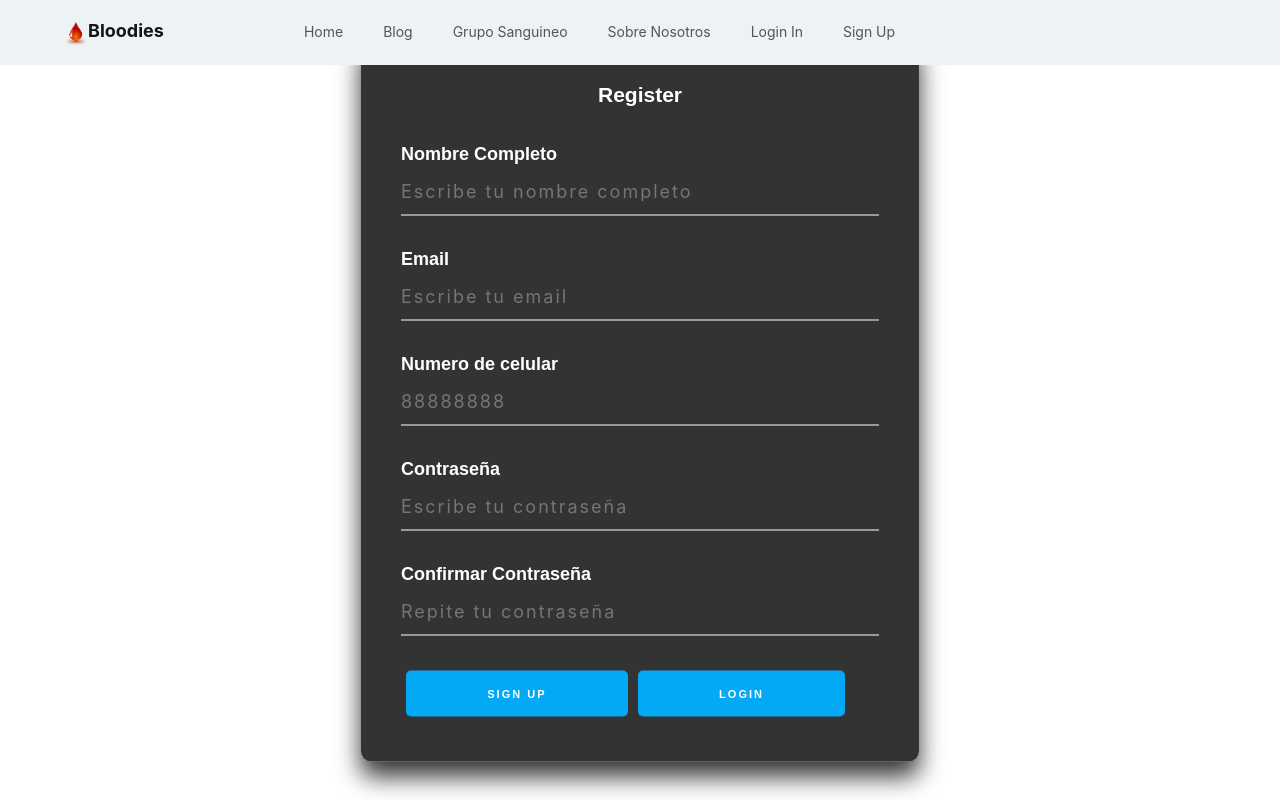
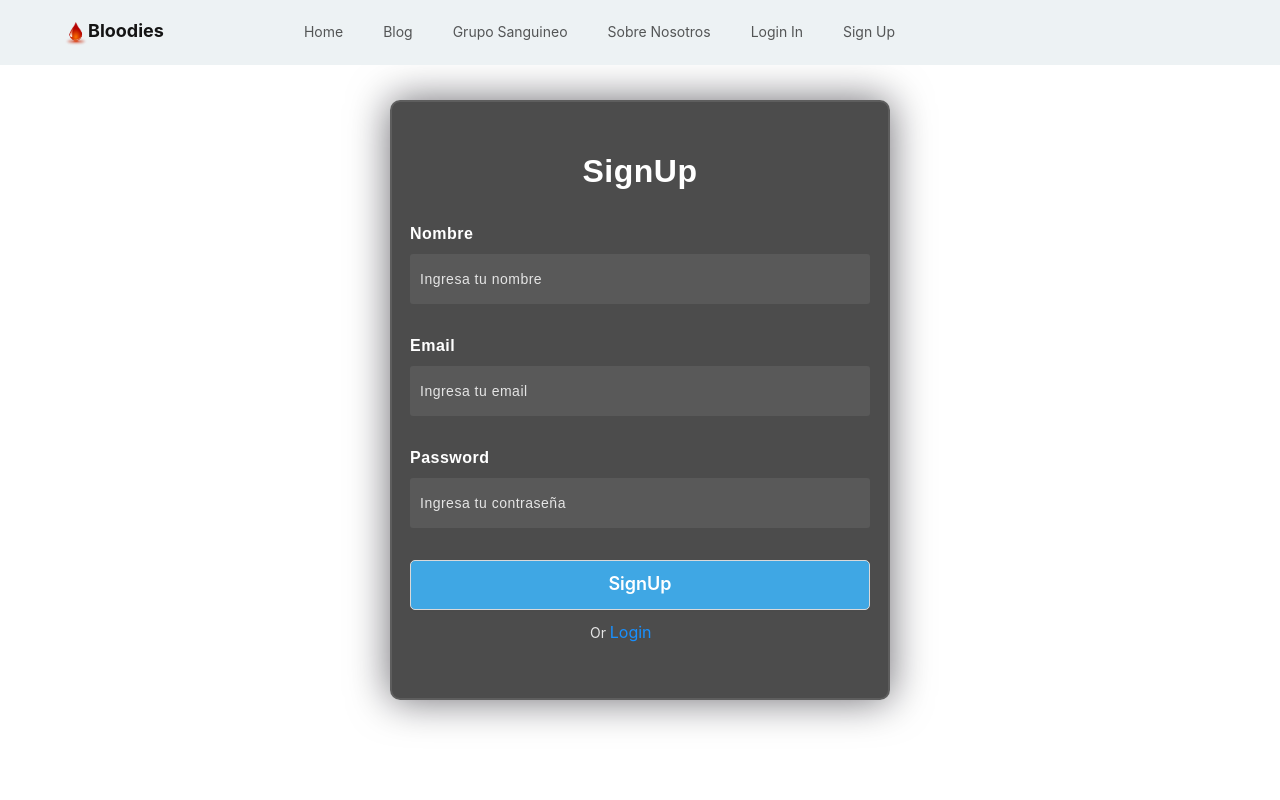
Before and after one commit to RoyHudson/Bloodies-Landing-Page, a Nuxt app: page /register in a window 1280 px wide. Built offline with nearby package versions, Linux system fonts and the light colour scheme.

Commit message:
agrego login register

```diff
--- /dev/null
+++ b/lib/service.js
@@ -0,0 +1,27 @@
+const API_URL = process.env.NUXT_ENV_BASE_URL
+
+export const loginUsersApi = async (_user) => {
+  const newUser = { identifier: _user.username, password: _user.password }
+  try {
+    const res = await fetch(`${API_URL}/tbl-usuarios?Email=${_user.username}&Password=${_user.password}`)
+    console.log('login')
+  } catch (error) {
+    throw Error(error.message)
+  }
+}
+
+export const createUserApi = async (user) => {
+  try {
+    const res = await fetch(`${API_URL}/tbl-usuarios`, {
+      method: 'POST',
+      headers: {
+        Accept: 'application/json',
+        'Content-Type': 'application/json;charset=UTF-8',
+      },
+      body: JSON.stringify(user),
+    });
+    console.log('register')
+  } catch (error) {
+    throw Error(error.message);
+  }
+};
--- a/nuxt.config.js
+++ b/nuxt.config.js
@@ -14,6 +14,9 @@ export default {
     link: [
       { rel: 'icon', type: 'image/x-icon', href: '/favicon.ico' }
     ]
+  },
+  env:{
+      NUXT_ENV_BASE_URL: process.env.BASE_URL || 'http://localhost:3000'
   },
 
   // Global CSS: https://go.nuxtjs.dev/config-css
--- a/pages/login.vue
+++ b/pages/login.vue
@@ -1,113 +1,137 @@
 <template>
-<div id="login">
-  <Navbar/>
-  <main class="box">
-    <h2>Login</h2>
+
+ <a-layout >
+    <a-layout-header>
+     <Navbar/>
+    </a-layout-header>
+
+    <a-layout-content class="layoutL" style="padding: 10px 50px">
+    <div class="backgroundL">
+
     <form>
-        <div class="inputBox">
-            <label for="email">Email</label>
-            <input type="text" name="email" id="email" placeholder="test@gmail.com" required/>
-        </div>
-        <div class="inputBox">
-            <label for="userPassword">Contraseña</label>
-            <input type="password" name="userPassword" id="userPassword" placeholder="Escribe tu contraseña"
-                   required/>
-        </div>
-        <div>
-            <button type="submit" name="" style="float: none;">Login</button>
-            <nuxt-link to="/register">
-            <a class="button" href="" style="float: none;">Sign up</a>
-            </nuxt-link>
-        </div>
+        <h3><strong>Login</strong></h3>
+
+        <label for="email"><strong>Email</strong></label>
+        <input type="text" placeholder="Email" v-model.trim="email" id="email">
+
+        <label for="password"><strong>Password</strong></label>
+        <input type="password" placeholder="Password" v-model.trim="password" id="password">
     </form>
-</main>
-
-</div>
-</template>
+    <a-button class="loginL" @click="onLogin()">Log In</a-button>
+    <div class="signup">
+      Or
+    <n-link to="/register" style="font-size:medium ">SignUp</n-link>
+    </div>
 
 
+    </div>
+    </a-layout-content>
+
+
+  </a-layout>
+
+</template>
 <script>
-import Navbar from '../components/navbar.vue';
+import { loginUsersApi } from '../lib/service';
 export default {
-    name: "LoginPage",
-    components: { Navbar },
     data() {
         return {
             email: "",
             password: "",
         };
     },
-}
+    methods: {
+        onLogin: async function () {
+            const data = {
+                username: this.email,
+                password: this.password
+            };
+            const result = await loginUsersApi(data);
+            console.log("Respuesta de Strapi ==> ", result);
+            await this.$router.push('/clientes');
+        }
+    },
+};
 </script>
-
 <style>
 
-.box {
-    background-color: rgba(0, 0, 0, 0.8);
-    border-radius: 10px;
-    box-shadow: 0 15px 25px rgba(0, 0, 0, 0.8);
-    margin: auto auto;
-    padding: 40px;
+.layoutL{
+
+  height: 500px;
+    width: 500px;
+    background-color: rgba(0, 0, 0, 0.7);
     position: absolute;
+    transform: translate(-50%,-50%);
     top: 50%;
     left: 50%;
-    transform: translate(-50%, -50%);
+    border-radius: 10px;
+    backdrop-filter: blur(10px);
+    border: 2px solid rgba(255,255,255,0.1);
+    box-shadow: 0 0 40px rgba(8,7,16,0.6);
+    padding: 50px 35px;
 }
 
-.box h2 {
-    font-family: Arial, Helvetica, sans-serif;
-    font-weight: 550;
-    margin: 0 0 30px 0;
-    padding: 0;
-    color: #fff;
+.backgroundL{
+    padding: 20px;
+    top: 65%;
+    left: 50%;
+    position: absolute;
+    height: 600px;
+    width: 500px;
+    transform: translate(-50%,-50%);
+
+}
+
+form *{
+    font-family: 'Poppins',sans-serif;
+    color: #ffffff;
+    letter-spacing: 0.5px;
+    outline: none;
+    border: none;
+}
+form h3{
+    color: #ffffff;
+    font-size: 32px;
+    font-weight: 500;
+    line-height: 42px;
     text-align: center;
 }
 
-.box .inputBox label {
-    font-family: Arial, Helvetica, sans-serif;
+label{
+    display: block;
+    margin-top: 30px;
+    font-size: 16px;
+    font-weight: 500;
+}
+input{
+    display: block;
+    height: 50px;
+    width: 100%;
+    background-color: rgba(255,255,255,0.07);
+    border-radius: 3px;
+    padding: 0 10px;
+    margin-top: 8px;
+    font-size: 14px;
+    font-weight: 300;
+}
+::placeholder{
+    color: #e5e5e5;
+}
+.loginL{
+    margin-top: 32px;
+   width: 460px;
+   height: 40px;
+    background-color: #3fa7e4;
+    color: #ffffff;
     font-size: 18px;
-    font-weight: 550;
-    color: #fff;
+    font-weight: 600;
+    border-radius: 5px;
+    cursor: pointer;
+}
+.signupL{
+  color: #e5e5e5;
+  margin-top: 10px;
+  margin-left: 180px;
 }
 
-.box .inputBox input {
-    background: transparent;
-    border: none;
-    border-bottom: 1px solid #fff;
-    color: #fff;
-    font-size: 18px;
-    letter-spacing: 2px;
-    margin-bottom: 30px;
-    outline: none;
-    padding: 10px 0;
-    width: 100%;
-}
-
-.box input[type="submit"], .box button[type="submit"], a.button {
-    font-family: Arial, Helvetica, sans-serif;
-    background: #03a9f4;
-    font-size: 11px;
-    border: none;
-    border-radius: 5px;
-    color: #fff;
-    cursor: pointer;
-    font-weight: 600;
-    padding: 15px 81.3px;
-    letter-spacing: 2px;
-    outline: none;
-    text-transform: uppercase;
-    text-decoration: none;
-    margin: 5px 5px 5px 5px;
-    display: inline-block;
-}
-
-.box input[type="submit"]:hover, .box button[type="submit"]:hover, a.button:hover {
-    opacity: 0.8;
-}
-
-input[type=number]::-webkit-inner-spin-button,
-input[type=number]::-webkit-outer-spin-button {
-  -webkit-appearance: none;
-  margin: 0;
-}
 </style>
--- a/pages/register.vue
+++ b/pages/register.vue
@@ -1,129 +1,164 @@
 <template>
-<div id="register">
-    <Navbar/>
-  <main class="box">
-    <h2>Register</h2>
+
+ <a-layout >
+    <a-layout-header>
+     <Navbar/>
+    </a-layout-header>
+
+    <a-layout-content class="layoutR" style="padding: 10px 50px">
+
+    <div class="backgroundR">
+
     <form>
-        <div class="inputBox">
-            <label for="nombre">Nombre Completo</label>
-            <input type="text" name="nombre" id="nombre" v-model="nombre" placeholder="Escribe tu nombre completo" required/>
-        </div>
+        <h3><strong>SignUp</strong></h3>
 
-        <div class="inputBox">
-            <label for="email">Email</label>
-            <input type="text" name="email" id="email" v-model="email" placeholder="Escribe tu email" required/>
-        </div>
+        <label for="name"><strong>Nombre</strong></label>
+        <input type="text" placeholder="Ingresa tu nombre" v-model.trim="name" id="name">
 
-        <div class="inputBox">
-            <label for="cellphone">Numero de celular</label>
-            <input type="number" name="cellphone" id="cellphone" v-model="cellphone" placeholder="88888888" required/>
-        </div>
-        <div class="inputBox">
-            <label for="password">Contraseña</label>
-            <input type="password" name="password" id="password" v-model="password" placeholder="Escribe tu contraseña"
-                   required/>
-        </div>
-        <div class="inputBox">
-            <label for="confirm_password">Confirmar Contraseña</label>
-            <input type="password" name="password" id="confirm_password" placeholder="Repite tu contraseña"
-                   required/>
-        </div>
-        <button type="submit" name="" style="float: none;">Sign up</button>
-        <nuxt-link to="/login">
-        <a class="button" href="" style="float: none;">Login</a>
-        </nuxt-link>
+        <label for="email"><strong>Email</strong></label>
+        <input type="text" placeholder="Ingresa tu email" v-model.trim="email" id="email">
+
+        <label for="password"><strong>Password</strong></label>
+        <input type="password" placeholder="Ingresa tu contraseña" v-model.trim="password" id="password">
     </form>
-</main>
-</div>
+    <a-button class="loginR" @click="onLogin()">SignUp</a-button>
+    <div class="signup">
+      Or
+    <n-link to="/login" style="font-size:medium ">Login</n-link>
+    </div>
+    </div>
+
+
+    </a-layout-content>
+
+  </a-layout>
 
 </template>
 
+
 <script>
-import Navbar from '../components/navbar.vue';
+
+import { createUserApi } from '../lib/service';
+
 export default {
-    name: "registerPage",
-    data() {
-        return {
-            nombre: "",
-            email: "",
-            cellphone: "",
-            password: "",
-            confirm_password: ""
-        };
-    },
-    components: { Navbar }
+
+data(){
+
+return{
+name:'',
+
+email: '',
+
+password: '',
+
+};
+
+},
+
+methods: {
+
+onLogin: async function() {
+
+const data = {
+
+Email:this.email,
+Password: this.password
+
+};
+
+const result =  await createUserApi(data)
+
+console.log('Respuesta de Strapi ==> ', result)
+
+await this.$router.push('/login');
+
 }
 
+}
+
+};
+
 </script>
-
 <style>
 
-.box {
-    background-color: rgba(0, 0, 0, 0.8);
-    border-radius: 10px;
-    box-shadow: 0 15px 25px rgba(0, 0, 0, 0.8);
-    margin: auto auto;
-    padding: 40px;
+.layoutR{
+
+  height: 600px;
+    width: 500px;
+    background-color: rgba(0, 0, 0, 0.7);
     position: absolute;
+    transform: translate(-50%,-50%);
     top: 50%;
     left: 50%;
-    transform: translate(-50%, -50%);
+    border-radius: 10px;
+    backdrop-filter: blur(10px);
+    border: 2px solid rgba(255,255,255,0.1);
+    box-shadow: 0 0 40px rgba(8,7,16,0.6);
+    padding: 50px 35px;
 }
 
-.box h2 {
-    font-family: Arial, Helvetica, sans-serif;
-    font-weight: 550;
-    margin: 0 0 30px 0;
-    padding: 0;
-    color: #fff;
+.backgroundR{
+    padding: 20px;
+    top: 55%;
+    left: 50%;
+    position: absolute;
+    height: 600px;
+    width: 500px;
+    transform: translate(-50%,-50%);
+
+}
+
+
+form *{
+    font-family: 'Poppins',sans-serif;
+    color: #ffffff;
+    letter-spacing: 0.5px;
+    outline: none;
+    border: none;
+}
+form h3{
+    color: #ffffff;
+    font-size: 32px;
+    font-weight: 500;
+    line-height: 42px;
     text-align: center;
 }
 
-.box .inputBox label {
-    font-family: Arial, Helvetica, sans-serif;
+label{
+    display: block;
+    margin-top: 30px;
+    font-size: 16px;
+    font-weight: 500;
+}
+input{
+    display: block;
+    height: 50px;
+    width: 100%;
+    background-color: rgba(255,255,255,0.07);
+    border-radius: 3px;
+    padding: 0 10px;
+    margin-top: 8px;
+    font-size: 14px;
+    font-weight: 300;
+}
+::placeholder{
+    color: #e5e5e5;
+}
+.loginR{
+    margin-top: 32px;
+    height: 50px;
+    width: 460px;
+    background-color: #3fa7e4;
+    color: #ffffff;
     font-size: 18px;
-    font-weight: 550;
-    color: #fff;
+    font-weight: 600;
+    border-radius: 5px;
+    cursor: pointer;
+}
+.signup{
+  color: #e5e5e5;
+  margin-top: 10px;
+  margin-left: 180px;
 }
 
-.box .inputBox input {
-    background: transparent;
-    border: none;
-    border-bottom: 1px solid #fff;
-    color: #fff;
-    font-size: 18px;
-    letter-spacing: 2px;
-    margin-bottom: 30px;
-    outline: none;
-    padding: 10px 0;
-    width: 100%;
-}
-
-.box input[type="submit"], .box button[type="submit"], a.button {
-    font-family: Arial, Helvetica, sans-serif;
-    background: #03a9f4;
-    font-size: 11px;
-    border: none;
-    border-radius: 5px;
-    color: #fff;
-    cursor: pointer;
-    font-weight: 600;
-    padding: 15px 81.3px;
-    letter-spacing: 2px;
-    outline: none;
-    text-transform: uppercase;
-    text-decoration: none;
-    margin: 5px 5px 5px 5px;
-    display: inline-block;
-}
-
-.box input[type="submit"]:hover, .box button[type="submit"]:hover, a.button:hover {
-    opacity: 0.8;
-}
-
-input[type=number]::-webkit-inner-spin-button,
-input[type=number]::-webkit-outer-spin-button {
-  -webkit-appearance: none;
-  margin: 0;
-}
 </style>
```
Also changed, not shown: pages/clientes.vue (added, +55 -0 lines), 2 other files (tests, documents, lock files or other folders).
